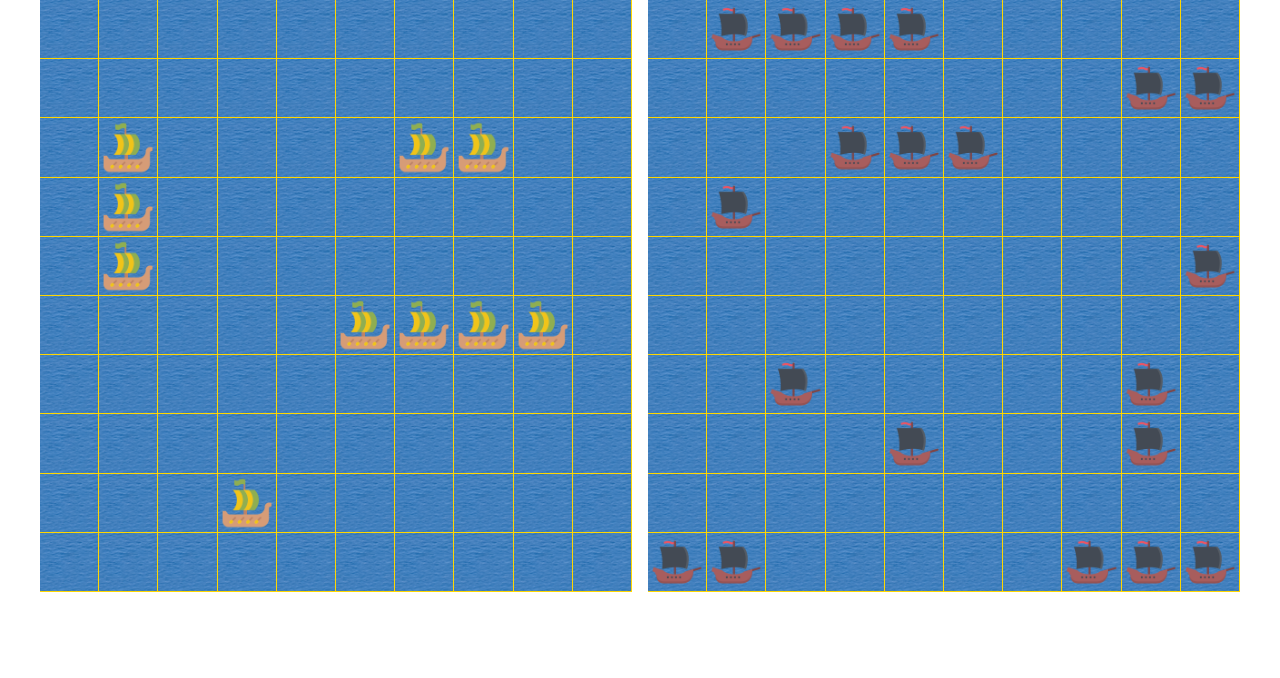
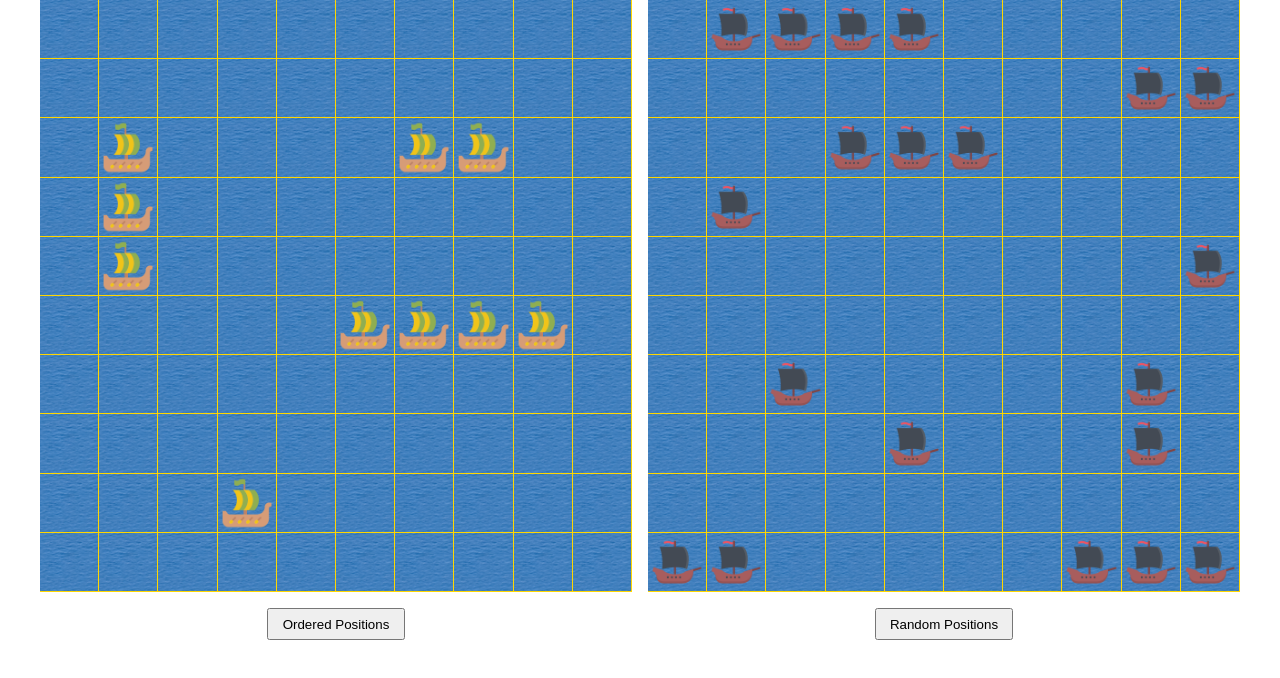
Before and after one commit to tomfoxweb/battleship, an Angular app: page / in a window 1280 px wide. Shown: the top 678 px of the page. Built offline with nearby package versions, Linux system fonts and the light colour scheme.

Commit message:
Add ordered positions and buttons

```diff
--- a/src/app/app.component.html
+++ b/src/app/app.component.html
@@ -1,4 +1,5 @@
 <div class="content-container">
+  <div class="player-container">
     <div class="map-container">
       <button
         *ngFor="let item of playerMap"
@@ -9,6 +10,9 @@
         </div>
       </button>
     </div>
+    <button (click)="setOrderedPositions()">Ordered Positions</button>
+  </div>
+  <div class="player-container">
     <div class="map-container">
       <button
         *ngFor="let item of opponentMap"
@@ -19,4 +23,6 @@
         </div>
       </button>
     </div>
+    <button (click)="setRandomPositions()">Random Positions</button>
   </div>
+</div>
--- a/src/app/app.component.scss
+++ b/src/app/app.component.scss
@@ -6,6 +6,17 @@ $content-max-width: 1200px;
   display: grid;
   grid-template-columns: repeat(2, 1fr);
   gap: 1em;
+
+  .player-container {
+    display: grid;
+    grid-template-columns: 1fr;
+    grid-template-rows: 1fr auto;
+    gap: 1em;
+
+    button {
+      justify-self: center;
+      padding: 0.5em 1em;
+    }
 
     .map-container {
       display: grid;
@@ -38,3 +49,4 @@ $content-max-width: 1200px;
       }
     }
   }
+}
--- a/src/app/app.component.ts
+++ b/src/app/app.component.ts
@@ -47,8 +47,19 @@ export class AppComponent implements OnInit, Viewable {
       }
     }
     await this.imageProvider.loadImages();
-    const oceanImageUrl = this.imageProvider.getImage(GameImageType.ocean);
     this.game = new Game(this);
+  }
+
+  setOrderedPositions() {
+    if (this.game) {
+      this.game.setOrderedPositions();
+    }
+  }
+
+  setRandomPositions() {
+    if (this.game) {
+      this.game.setRandomPositions();
+    }
   }
 
   hit(row: Row, column: Column, seaIndex: SeaIndex) {
--- a/src/app/game/game.ts
+++ b/src/app/game/game.ts
@@ -34,6 +34,14 @@ export class Game {
     this.opponentSea.clear();
   }
 
+  setOrderedPositions() {
+    this.playerSea.placeOrdered();
+  }
+
+  setRandomPositions() {
+    this.opponentSea.placeRandom();
+  }
+
   hit(row: Row, column: Column, seaIndex: SeaIndex) {
     if (seaIndex === 0) {
       this.playerSea.hit(row, column);
--- a/src/app/game/sea.ts
+++ b/src/app/game/sea.ts
@@ -95,7 +95,44 @@ export class Sea {
     }
   }
 
+  placeOrdered() {
+    this.clear();
+    this.addShip([
+      { row: 1, column: 1 },
+      { row: 1, column: 2 },
+      { row: 1, column: 3 },
+      { row: 1, column: 4 },
+    ]);
+    this.addShip([
+      { row: 3, column: 1 },
+      { row: 3, column: 2 },
+      { row: 3, column: 3 },
+    ]);
+    this.addShip([
+      { row: 3, column: 5 },
+      { row: 3, column: 6 },
+      { row: 3, column: 7 },
+    ]);
+    this.addShip([
+      { row: 5, column: 1 },
+      { row: 5, column: 2 },
+    ]);
+    this.addShip([
+      { row: 5, column: 4 },
+      { row: 5, column: 5 },
+    ]);
+    this.addShip([
+      { row: 5, column: 7 },
+      { row: 5, column: 8 },
+    ]);
+    this.addShip([{ row: 7, column: 1 }]);
+    this.addShip([{ row: 7, column: 3 }]);
+    this.addShip([{ row: 7, column: 5 }]);
+    this.addShip([{ row: 7, column: 7 }]);
+  }
+
   placeRandom() {
+    this.clear();
     this.shipSizes.forEach((size) => {
       const positions = this.calcRandomShipPositions(size);
       const randIndex = Math.trunc(Math.random() * positions.length);
```
Lines whose indentation alone changed are shown as unchanged.
